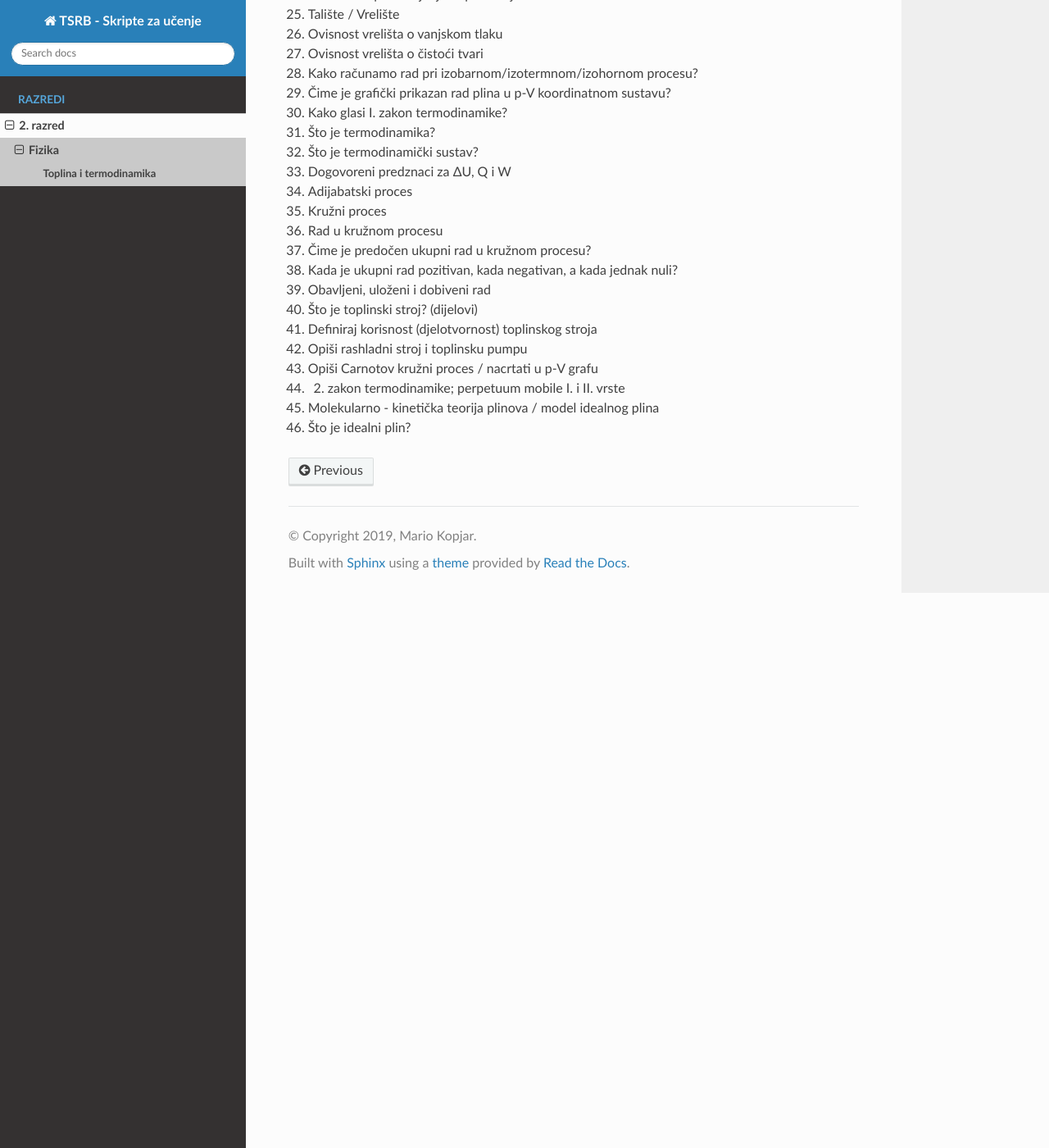
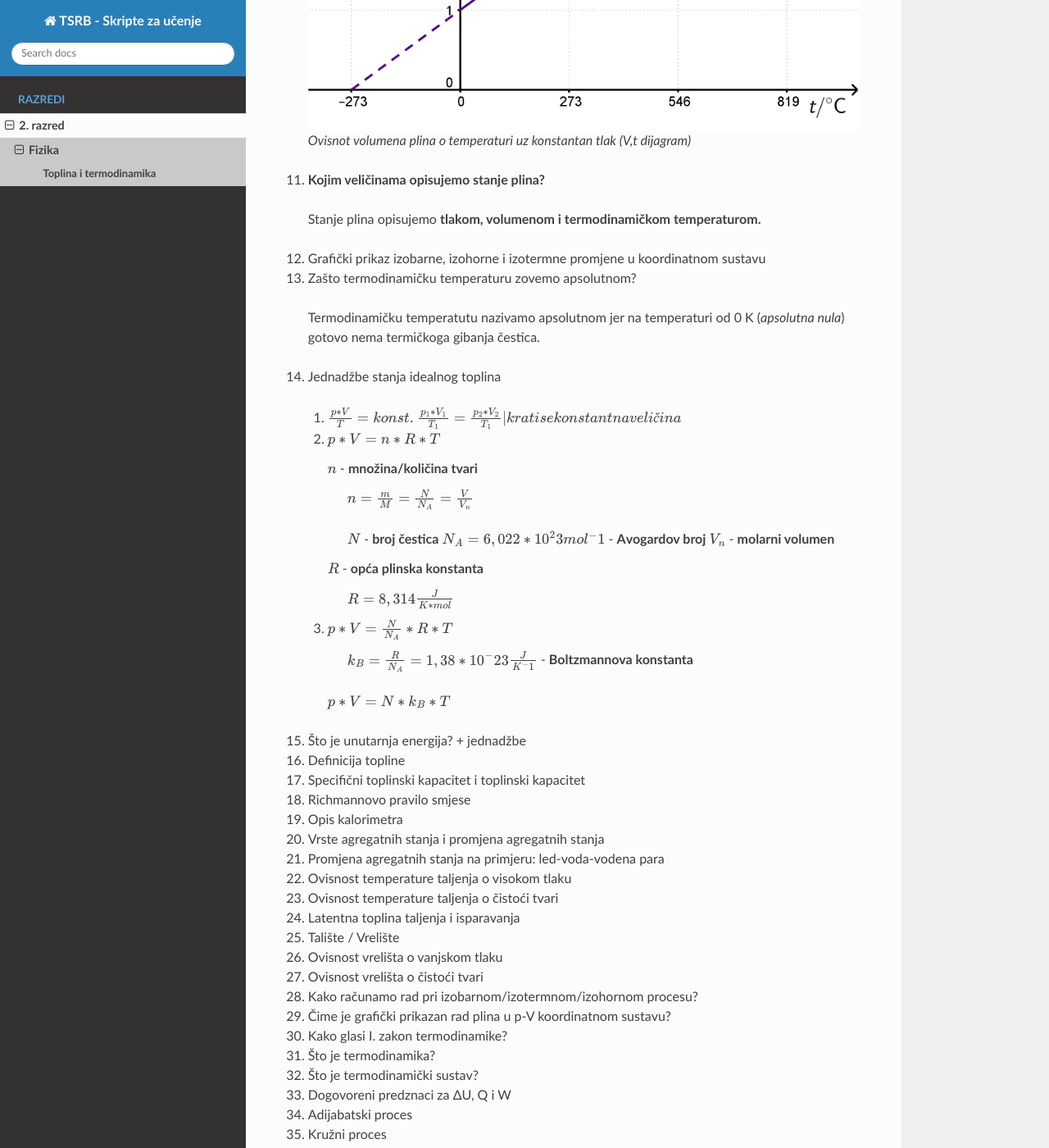
Before and after one commit to recycleTheC/tsrb-h_razred, a Sphinx documentation site: the page built from source/2_razred/fizika/toplina.rst, in a window 1280 px wide and 1400 px high, scrolled down 7476 px. Shown: the whole window at 82% size. Built offline with Sphinx 7.4.7 and the Read the Docs theme 2.0.0, drawn with Linux system fonts in a browser that asks for light colours; some of the changed text lies outside the part shown.

Commit message:
Jednadžbe stanja idealnog plina

```diff
--- a/source/2_razred/fizika/toplina.rst
+++ b/source/2_razred/fizika/toplina.rst
@@ -178,15 +178,50 @@ Toplina i termodinamika
 
   .. image:: img/izobarna1.png
   *Ovisnot volumena plina o temperaturi uz konstantan tlak (V,T dijagram)*
+
   |
+
   .. image:: img/izobarna2.png
   *Ovisnot volumena plina o temperaturi uz konstantan tlak (V,t dijagram)*
 
 
-11. Kojim veličinama opisujemo stanje plina?
+11. **Kojim veličinama opisujemo stanje plina?**
+
+  Stanje plina opisujemo **tlakom, volumenom i termodinamičkom temperaturom.**
+
 12. Grafički prikaz izobarne, izohorne i izotermne promjene u koordinatnom sustavu
-13. Zašto termodinamičku temperaturu temperaturu zovemo apsolutnom?
+
+13. Zašto termodinamičku temperaturu zovemo apsolutnom?
+
+  Termodinamičku temperatutu nazivamo apsolutnom jer na temperaturi od 0 K
+  (*apsolutna nula*) gotovo nema termičkoga gibanja čestica.
+
 14. Jednadžbe stanja idealnog toplina
+
+  1) :math:`\frac {p*V}{T}=konst.`
+     :math:`\frac {p_1*V_1}{T_1}=\frac {p_2*V_2}{T_1}|krati se konstantna veličina`
+
+  2) :math:`p*V=n*R*T`
+
+     :math:`n` - **množina/količina tvari**
+
+      :math:`n=\frac {m}{M}=\frac {N}{N_A}=\frac {V}{V_n}`
+
+      :math:`N` - **broj čestica**
+      :math:`N_A = 6,022*10^23 mol^-1` - **Avogardov broj**
+      :math:`V_n` - **molarni volumen**
+
+     :math:`R` - **opća plinska konstanta**
+
+      :math:`R=8,314 \frac {J}{K*mol}`
+
+  3) :math:`p*V=\frac {N}{N_A}*R*T`
+
+      :math:`k_B=\frac {R}{N_A}= 1,38*10^-23 \frac {J}{K^-1}` - **Boltzmannova konstanta**
+
+    :math:`p*V=N*k_B*T`
+
+
 15. Što je unutarnja energija? + jednadžbe
 16. Definicija topline
 17. Specifični toplinski kapacitet i toplinski kapacitet
```
